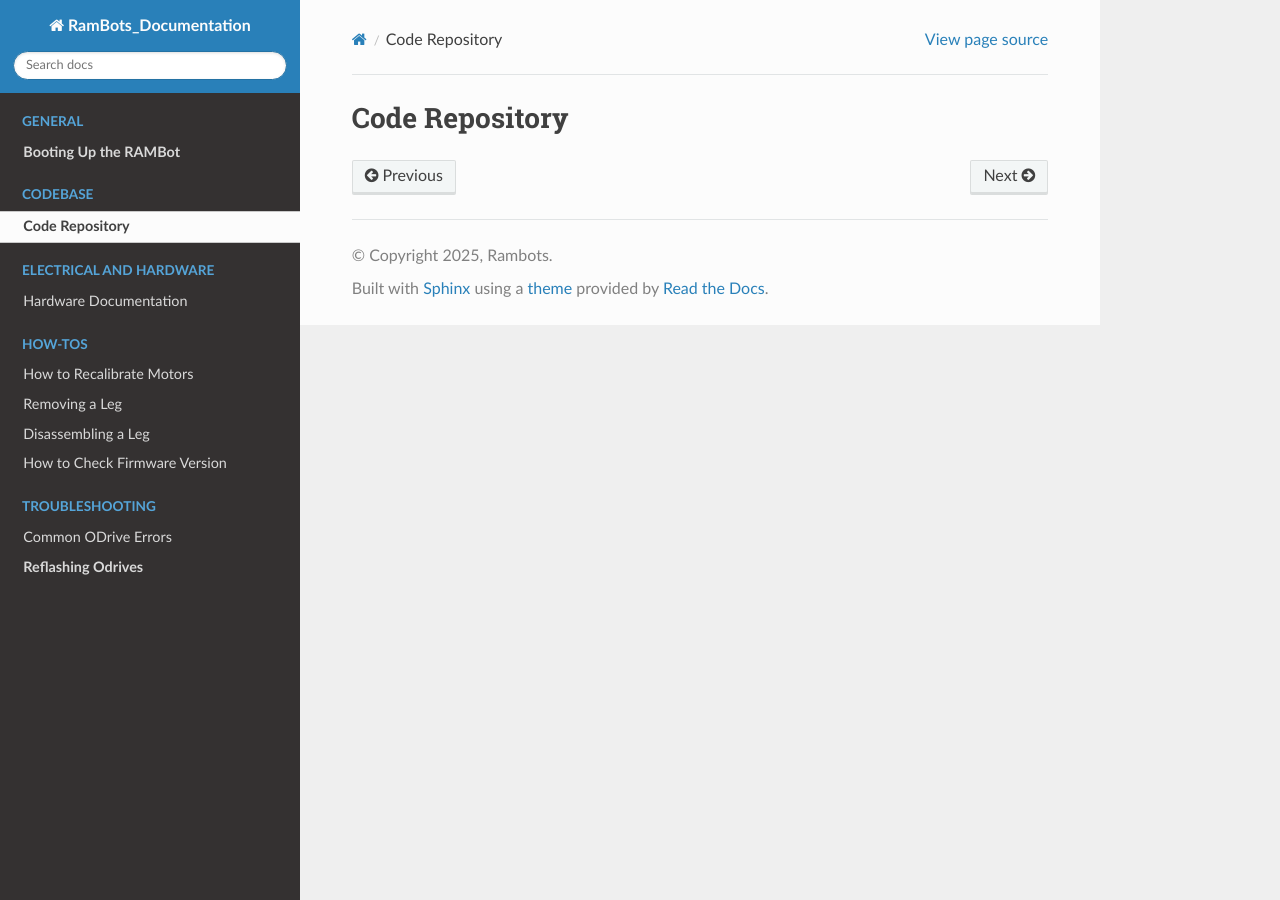
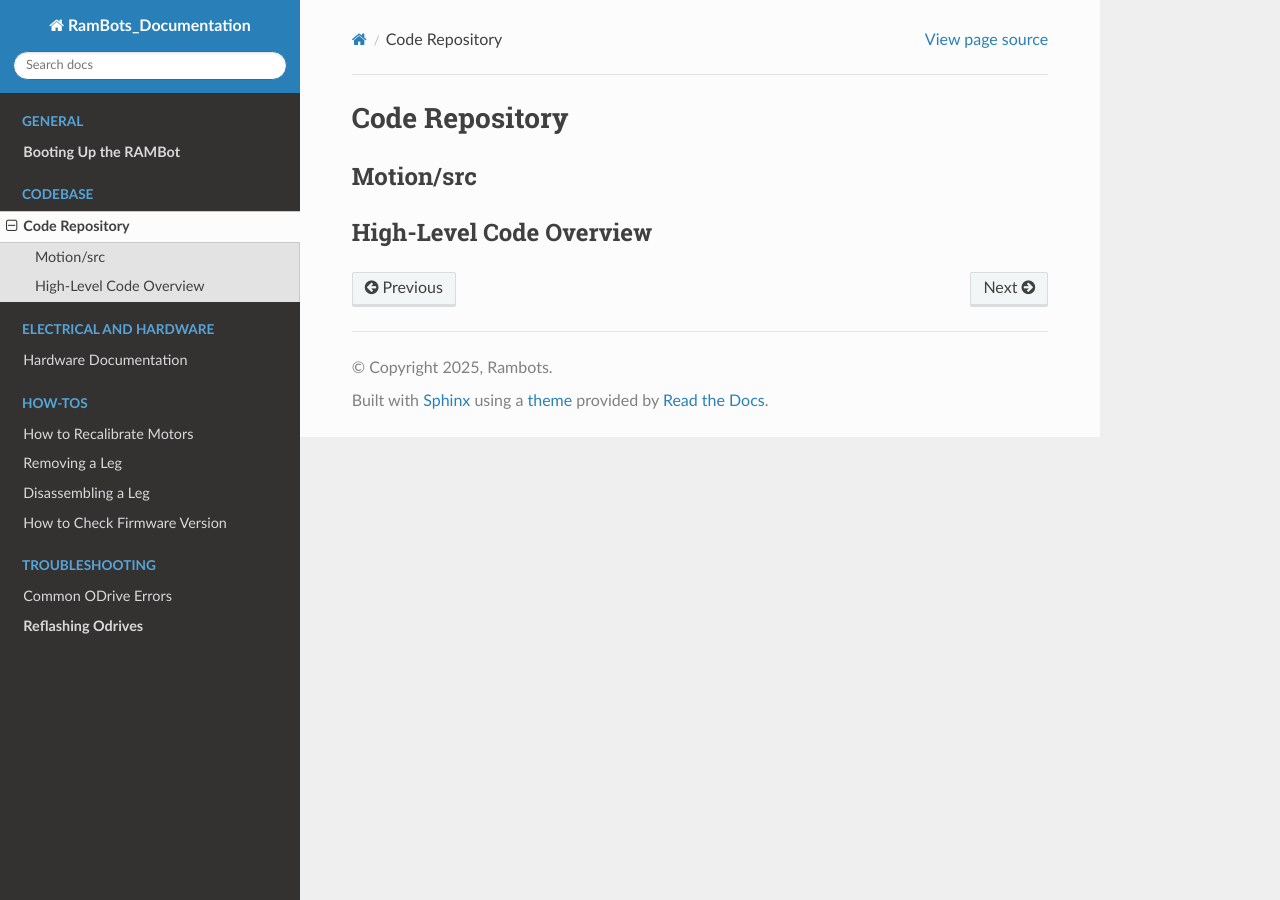
Before and after one commit to RAMBotsCSU/RamBots-Documentation, a Sphinx documentation site: the page built from source/codebase.rst, in a window 1280 px wide. Built offline with Sphinx 7.4.7 and the Read the Docs theme 3.1.0, drawn with Linux system fonts in a browser that asks for light colours.

Commit message:
codebase update

```diff
--- a/source/codebase.rst
+++ b/source/codebase.rst
@@ -1,2 +1,6 @@
 Code Repository
 ================
+Motion/src
+----------
+High-Level Code Overview
+------------------------
```
